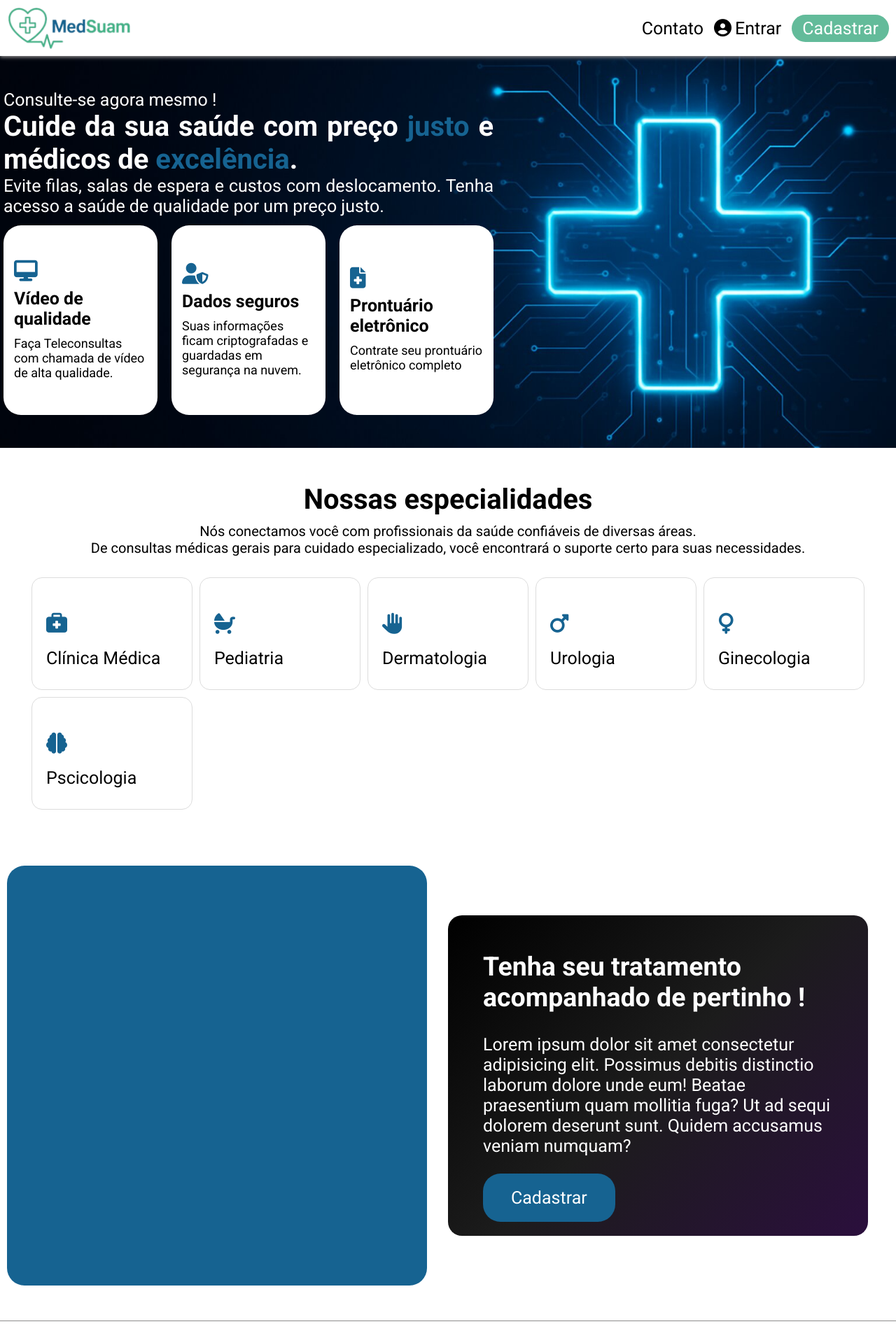
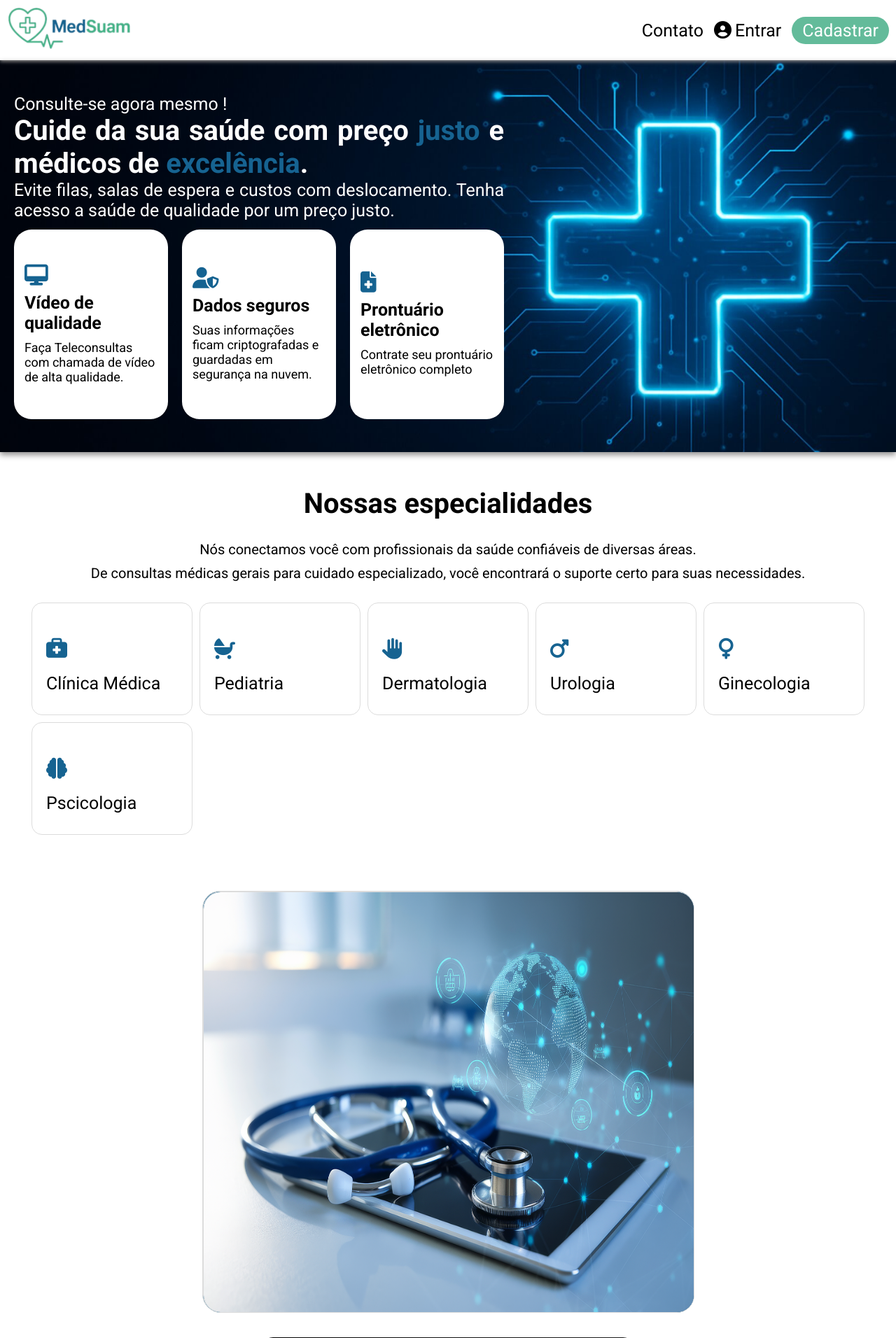
Before and after one commit to UnisuamWorkSpace/medSuam-Projeto, a PHP site: page / in a window 1280 px wide. Shown: the top 1912 px of the page at 70% size. Run offline with PHP 8.4, Linux system fonts and the light colour scheme; some web fonts are replaced.

Commit message:
atualizaçoes na pagina principal

```diff
--- a/index.html
+++ b/index.html
@@ -13,8 +13,7 @@
 <body>
     <header>
         <nav>
-            <img class="logo" src="./images/Logo_medsuam-removebg-preview (1).png"/>
-
+            <a href="#"><img class="logo" src="./images/Logo_medsuam-removebg-preview (1).png"/></a>
             <div class="navContent-container">
 
                 <span class="navContent"><a href="#">Contato</a></span>
@@ -70,39 +69,39 @@
     <section>
 
         <div class="especialidadesTitulo">
-            <h2>Nossas especialidades</h2>
+            <h2 id="especialidades">Nossas especialidades</h2>
             <p>
                 Nós conectamos você com profissionais da saúde confiáveis de diversas áreas.
-            </br>
+            </p>
+            <p>
                 De consultas médicas gerais para cuidado especializado, você encontrará o suporte certo para suas necessidades.
-
             </p>
 
         </div>
 
         <div class="especialidadeCardContainer">
-            <div class="especialidadeCard">
+            <div class="especialidadeCard" id="clinica">
                 <i class="fa-solid fa-briefcase-medical"></i>
                 <span>Clínica Médica</span>
             </div>
-               <div class="especialidadeCard">
+               <div class="especialidadeCard" id="pediatria">
                 <i class="fas fa-baby-carriage"></i>
                 <span>Pediatria</span>
             </div>
-               <div class="especialidadeCard">
+               <div class="especialidadeCard" id="dermatologia">
                 <i class="fas fa-hand-paper"></i>
 
                 <span>Dermatologia</span>
             </div>
-               <div class="especialidadeCard">
+               <div class="especialidadeCard" id="urologia">
                 <i class="fas fa-mars"></i>
                 <span>Urologia</span>
             </div>
-               <div class="especialidadeCard">
+               <div class="especialidadeCard" id="ginecologia">
                 <i class="fas fa-venus"></i>
                 <span>Ginecologia</span>
             </div>
-               <div class="especialidadeCard">
+               <div class="especialidadeCard" id="pscicologia">
                 <i class="fas fa-brain"></i>
 
 
@@ -113,17 +112,16 @@
 
     </section>
 
-    <section  class="section">
+    <section>
         <div class="diferencialContainer">
              <div class="diferencialImg">
-
+                <img class="diferencialImg" src="./images/ai-generated-9100568_1280.png"/>
             </div>
             <div class="diferencial">
                 <div class="diferencialBg">
                 <h2>Tenha seu tratamento acompanhado de pertinho !</h2>
                 <p>
-                    Lorem ipsum dolor sit amet consectetur adipisicing elit. Possimus debitis distinctio laborum dolore unde eum! Beatae praesentium quam mollitia fuga? Ut ad sequi dolorem deserunt sunt. Quidem accusamus veniam numquam?
-                </p>
+Cuide da sua saúde com um plano gamificado: consultas online, acompanhamento médico, missões, conquistas e recompensas que tornam o tratamento mais leve, motivador e eficaz.                </p>
                 <span class="cadastrarLink diferencialBtn"><a href="#">Cadastrar</a></span>
                 </div>
             </div>
@@ -132,7 +130,7 @@
     </section>
     </main>
     <footer>
-        <img class="logo" src="./images/Logo_medsuam-removebg-preview (1).png"/>
+        <a href="#"><img class="logo" src="./images/Logo_medsuam-removebg-preview (1).png"/></a>
         <div class="footerLinks">
             <span>Link Úteis</span>
             <ul>
@@ -145,12 +143,12 @@
         <div class="footerLinks">
             <span>Serviços</span>
             <ul>
-                <li><a>Clínica Médica</a></li>
-                <li><a>Pediatria</a></li>
-                <li><a>Dermatologia</a></li>
-                <li><a>Ginecologia</a></li>
-                <li><a>Urologia</a></li>
-                <li><a>Pscicologia</a></li>
+                <li><a href="#especialidades">Clínica Médica</a></li>
+                <li><a href="#especialidades">Pediatria</a></li>
+                <li><a href="#especialidades">Dermatologia</a></li>
+                <li><a href="#especialidades">Ginecologia</a></li>
+                <li><a href="#especialidades">Urologia</a></li>
+                <li><a href="#especialidades">Pscicologia</a></li>
             </ul>
         </div>
 
--- a/style.css
+++ b/style.css
@@ -101,6 +101,9 @@ nav {
     display: flex;
     justify-content: center;
     align-items: center;
+    box-shadow: 0px 4px 8px #8e8d8d ;
+    padding: 30px 20px 30px 20px ;
+    box-sizing: border-box;
 }
 
 .slogan-container {
@@ -280,6 +283,14 @@ h1 {
         font-size: 30px !important;
     }
 
+    .diferencialImg {
+      display: none;
+    }
+
+    .diferencialBtn {
+        display:inline;
+    }
+
 }
 
 @media (max-width: 725px) {
@@ -380,7 +391,7 @@ footer {
 }
 
 .especialidadesTitulo h2 {
-    margin:0;
+    margin:0 0 20px 0;
     padding:0;
     font-size: 40px;
 }
@@ -394,8 +405,9 @@ footer {
 .diferencialImg {
     background-color: var(--azulEscuro);
     height:600px;
-    width:600px;
+    width:700px;
     border-radius: 25px;
+    border: 1px solid gainsboro;
 }
 
 .diferencial {
@@ -406,6 +418,7 @@ footer {
     align-items: center;
     padding:0 30px 0 30px;
     justify-content: center;
+    box-sizing: border-box;
 }
 
 .diferencialBtn {
@@ -423,11 +436,14 @@ footer {
     color:white;
     padding: 20px 50px;
     border-radius: 20px;
+    display: flex;
+    flex-direction: column;
 }
 
 
 .diferencialContainer {
     display:flex;
     justify-content: center;
+    flex-wrap: wrap;
     margin: 80px 0 50px 0;
 }
```
